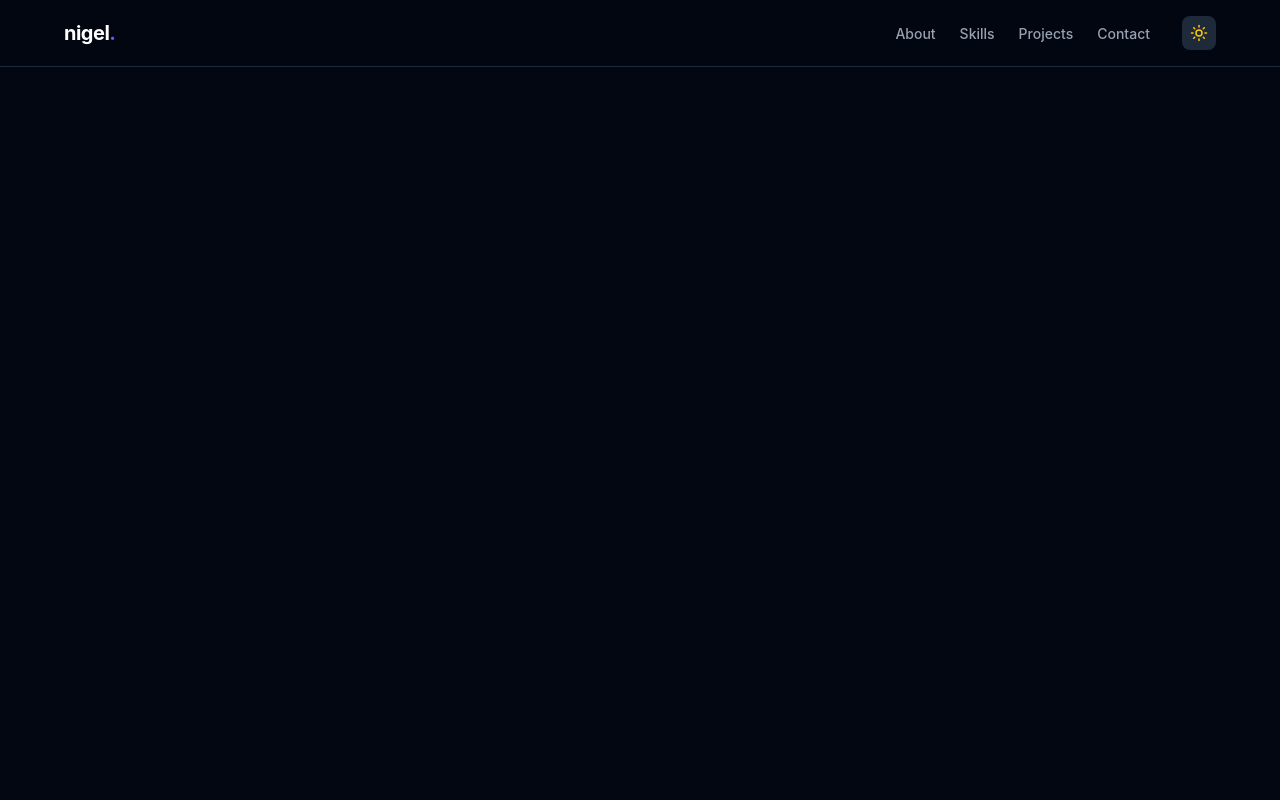
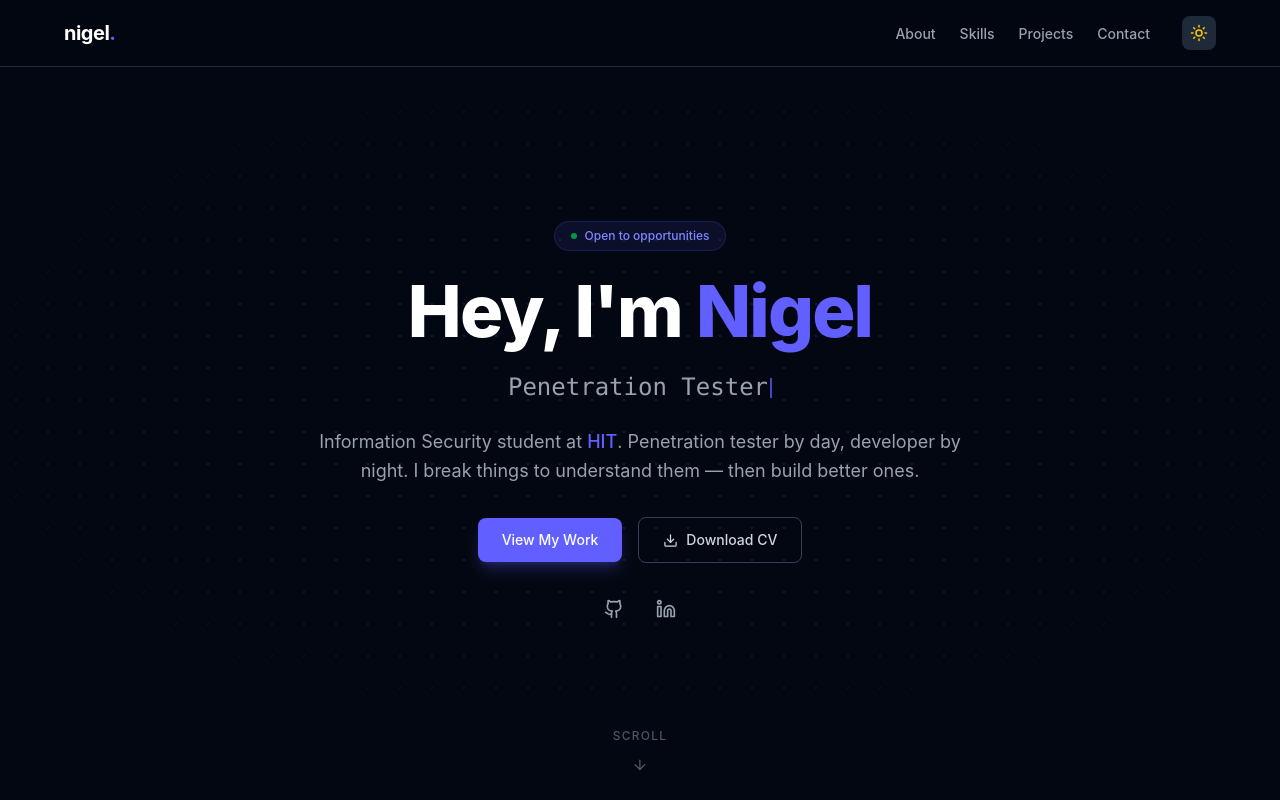
Before and after one commit to NigelMupira/my-portfolio, a React (Vite) app: page / in a window 1280 px wide. Built offline with nearby package versions, Linux system fonts and the light colour scheme.

Commit message:
feat: Hero section with typewriter effect and entrance animations

```diff
--- a/src/App.jsx
+++ b/src/App.jsx
@@ -1,9 +1,10 @@
 import { useState, useEffect } from 'react'
 import Navbar from './components/Navbar'
+import Hero   from './sections/Hero'
 
 function App() {
 
-  // Track dark mode state — default to dark theme
+  // Track dark mode state — defaults to dark theme
   const [darkMode, setDarkMode] = useState(true)
 
   // Apply or remove 'dark' class on <html> whenever darkMode changes
@@ -19,9 +20,10 @@ function App() {
   const toggleTheme = () => setDarkMode(prev => !prev)
 
   return (
-    // Main wrapper — bg and text color respond to dark/light mode
+    // Main wrapper — colors transition smoothly on theme toggle
     <div className="min-h-screen bg-white text-gray-900 dark:bg-gray-950 dark:text-gray-100 transition-colors duration-300">
       <Navbar darkMode={darkMode} toggleTheme={toggleTheme} />
+      <Hero />
     </div>
   )
 }
--- /dev/null
+++ b/src/hooks/useTypewriter.js
@@ -0,0 +1,45 @@
+import { useState, useEffect } from 'react'
+
+// Cycles through an array of strings with a typewriter effect
+// Handles typing forward, pausing, then deleting before moving to next string
+function useTypewriter(words, typingSpeed = 80, deletingSpeed = 50, pauseDuration = 1800) {
+
+  const [displayText, setDisplayText] = useState('')
+  const [wordIndex, setWordIndex]     = useState(0)
+  const [isDeleting, setIsDeleting]   = useState(false)
+
+  useEffect(() => {
+    const currentWord = words[wordIndex % words.length]
+
+    const timeout = setTimeout(() => {
+
+      if (!isDeleting) {
+        // Still typing — add next character
+        setDisplayText(currentWord.slice(0, displayText.length + 1))
+
+        // Finished typing the word — pause then start deleting
+        if (displayText.length + 1 === currentWord.length) {
+          setTimeout(() => setIsDeleting(true), pauseDuration)
+        }
+
+      } else {
+        // Deleting — remove last character
+        setDisplayText(currentWord.slice(0, displayText.length - 1))
+
+        // Finished deleting — move to next word
+        if (displayText.length === 0) {
+          setIsDeleting(false)
+          setWordIndex(prev => prev + 1)
+        }
+      }
+
+    }, isDeleting ? deletingSpeed : typingSpeed)
+
+    return () => clearTimeout(timeout)
+
+  }, [displayText, isDeleting, wordIndex, words, typingSpeed, deletingSpeed, pauseDuration])
+
+  return displayText
+}
+
+export default useTypewriter
--- /dev/null
+++ b/src/sections/Hero.jsx
@@ -0,0 +1,166 @@
+import { motion } from 'framer-motion'
+import { ArrowDown, Download, Github, Linkedin } from 'lucide-react'
+import useTypewriter from '../hooks/useTypewriter'
+
+// Roles that cycle through the typewriter effect
+const roles = [
+  'Security Researcher',
+  'Penetration Tester',
+  'Web Developer',
+  'CTF Player',
+  'Problem Solver',
+]
+
+// Framer Motion variants — staggered entrance from bottom
+const containerVariants = {
+  hidden: {},
+  show: {
+    transition: { staggerChildren: 0.15 }
+  }
+}
+
+const itemVariants = {
+  hidden: { opacity: 0, y: 30 },
+  show:   { opacity: 1, y: 0, transition: { duration: 0.6, ease: 'easeOut' } }
+}
+
+function Hero() {
+
+  const typedRole = useTypewriter(roles)
+
+  return (
+    // Full viewport hero — subtle dot-grid background for cyber aesthetic
+    <section
+      id="home"
+      className="relative min-h-screen flex flex-col items-center justify-center
+                 px-6 pt-24 pb-12 overflow-hidden
+                 bg-white dark:bg-gray-950 transition-colors duration-300">
+
+      {/* Background dot grid — purely decorative */}
+      <div className="absolute inset-0 pointer-events-none
+                      [background-image:radial-gradient(circle,_#6366f120_1px,_transparent_1px)]
+                      [background-size:32px_32px]
+                      dark:[background-image:radial-gradient(circle,_#6366f130_1px,_transparent_1px)]">
+      </div>
+
+      {/* Radial gradient overlay — fades dot grid toward edges */}
+      <div className="absolute inset-0 pointer-events-none
+                      bg-[radial-gradient(ellipse_80%_60%_at_50%_50%,_transparent_40%,_white_100%)]
+                      dark:bg-[radial-gradient(ellipse_80%_60%_at_50%_50%,_transparent_40%,_#030712_100%)]">
+      </div>
+
+      {/* Main content — staggered entrance animation */}
+      <motion.div
+        className="relative z-10 flex flex-col items-center text-center max-w-4xl mx-auto gap-6"
+        variants={containerVariants}
+        initial="hidden"
+        animate="show">
+
+        {/* Status badge */}
+        <motion.div variants={itemVariants}>
+          <span className="inline-flex items-center gap-2 px-4 py-1.5 rounded-full text-xs font-medium
+                           bg-indigo-50 text-indigo-600 border border-indigo-200
+                           dark:bg-indigo-500/10 dark:text-indigo-400 dark:border-indigo-500/20">
+            {/* Pulsing green dot */}
+            <span className="w-1.5 h-1.5 rounded-full bg-green-500 animate-pulse inline-block"></span>
+            Open to opportunities
+          </span>
+        </motion.div>
+
+        {/* Name */}
+        <motion.h1
+          variants={itemVariants}
+          className="text-5xl sm:text-6xl md:text-7xl font-extrabold tracking-tight
+                     text-gray-900 dark:text-white">
+          Hey, I'm{' '}
+          <span className="text-indigo-500">Nigel</span>
+        </motion.h1>
+
+        {/* Typewriter role line */}
+        <motion.div
+          variants={itemVariants}
+          className="text-xl sm:text-2xl font-mono font-medium
+                     text-gray-500 dark:text-gray-400 h-8">
+          {/* Typed text + blinking cursor */}
+          {typedRole}
+          <span className="ml-0.5 inline-block w-0.5 h-5 bg-indigo-500 align-middle animate-pulse"></span>
+        </motion.div>
+
+        {/* Short bio */}
+        <motion.p
+          variants={itemVariants}
+          className="max-w-2xl text-base sm:text-lg text-gray-600 dark:text-gray-400 leading-relaxed">
+          Information Security student at{' '}
+          <span className="text-indigo-500 font-medium">HIT</span>.
+          Penetration tester by day, developer by night.
+          I break things to understand them — then build better ones.
+        </motion.p>
+
+        {/* CTA Buttons */}
+        <motion.div variants={itemVariants} className="flex flex-wrap items-center justify-center gap-4 mt-2">
+
+          {/* Primary CTA */}
+          <a href="#projects"
+             className="inline-flex items-center gap-2 px-6 py-3 rounded-lg font-medium text-sm
+                        bg-indigo-500 text-white hover:bg-indigo-600
+                        transition-colors duration-200 shadow-lg shadow-indigo-500/25">
+            View My Work
+          </a>
+
+          {/* CV Download */}
+          <a href="/cv.pdf" download
+             className="inline-flex items-center gap-2 px-6 py-3 rounded-lg font-medium text-sm
+                        border border-gray-200 dark:border-gray-700
+                        text-gray-700 dark:text-gray-300
+                        hover:border-indigo-400 hover:text-indigo-500
+                        dark:hover:border-indigo-500 dark:hover:text-indigo-400
+                        transition-colors duration-200">
+            <Download size={15} />
+            Download CV
+          </a>
+
+        </motion.div>
+
+        {/* Social links */}
+        <motion.div variants={itemVariants} className="flex items-center gap-4 mt-1">
+
+          <a href="https://github.com/YOUR_GITHUB" target="_blank" rel="noreferrer"
+             className="p-2 rounded-lg text-gray-500 dark:text-gray-400
+                        hover:text-indigo-500 dark:hover:text-indigo-400
+                        hover:bg-gray-100 dark:hover:bg-gray-800
+                        transition-colors duration-200">
+            <Github size={20} />
+          </a>
+
+          <a href="https://linkedin.com/in/YOUR_LINKEDIN" target="_blank" rel="noreferrer"
+             className="p-2 rounded-lg text-gray-500 dark:text-gray-400
+                        hover:text-indigo-500 dark:hover:text-indigo-400
+                        hover:bg-gray-100 dark:hover:bg-gray-800
+                        transition-colors duration-200">
+            <Linkedin size={20} />
+          </a>
+
+        </motion.div>
+
+      </motion.div>
+
+      {/* Scroll down indicator — bounces to hint at more content below */}
+      <motion.div
+        className="absolute bottom-8 left-1/2 -translate-x-1/2 flex flex-col items-center gap-2
+                   text-gray-400 dark:text-gray-600"
+        initial={{ opacity: 0 }}
+        animate={{ opacity: 1 }}
+        transition={{ delay: 1.5, duration: 0.8 }}>
+        <span className="text-xs font-medium tracking-widest uppercase">Scroll</span>
+        <motion.div
+          animate={{ y: [0, 6, 0] }}
+          transition={{ repeat: Infinity, duration: 1.5, ease: 'easeInOut' }}>
+          <ArrowDown size={16} />
+        </motion.div>
+      </motion.div>
+
+    </section>
+  )
+}
+
+export default Hero
```
